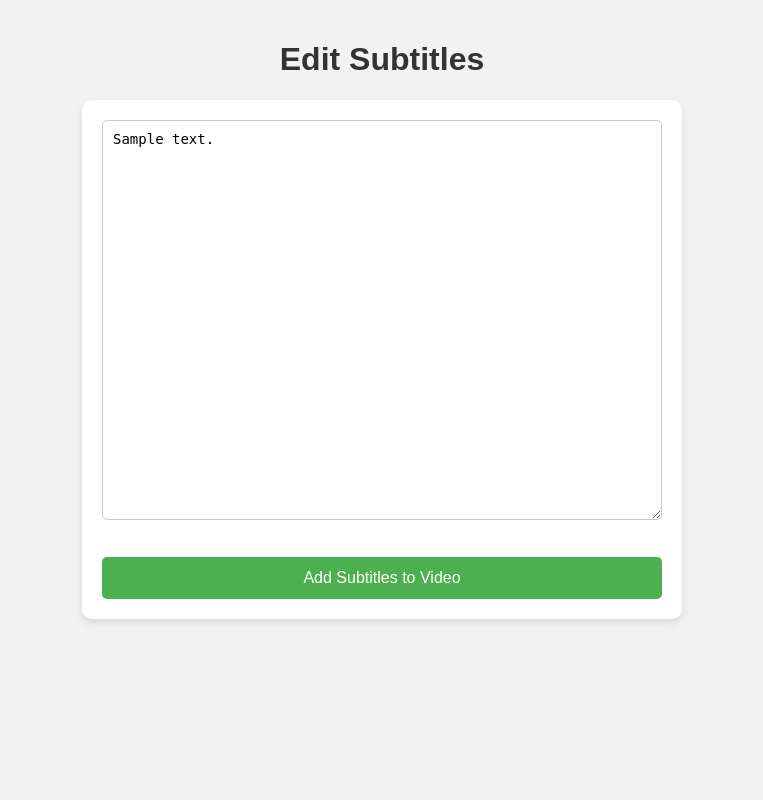
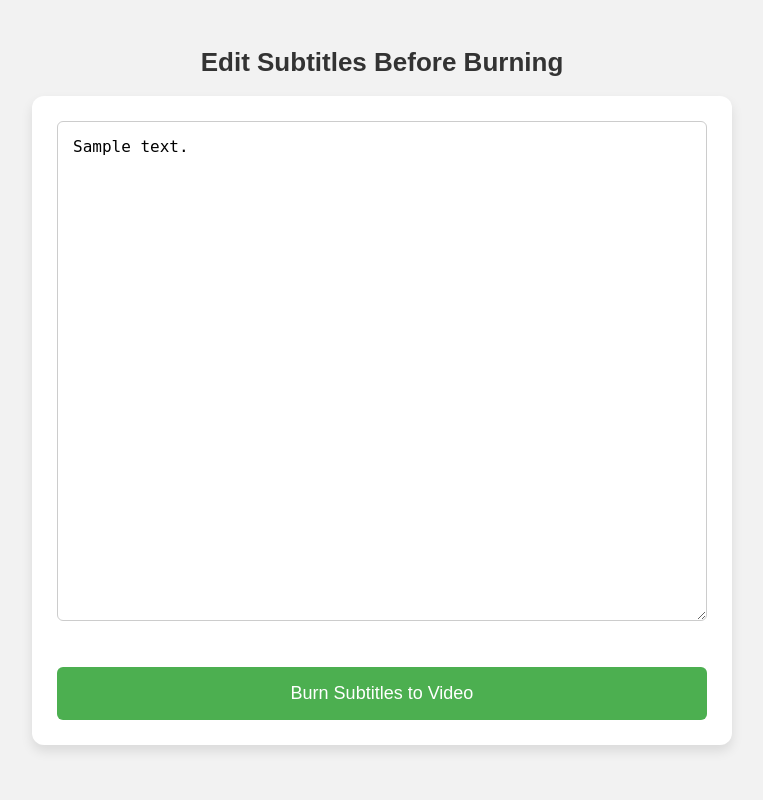
Before and after one commit to Hamza123455/flask-subtitles, a Flask app: template templates/edit.html in a window 1280 px wide. Shown: the whole page, without its empty margins (258-1021 px from the left). Run offline with Flask 3, Linux system fonts and the light colour scheme; the template is opened without the code that fills it: most values are stand-ins (such as "Sample title", 1, 10 or a date in 2020).

Commit message:
Update edit.html

```diff
--- a/templates/edit.html
+++ b/templates/edit.html
@@ -5,50 +5,52 @@
     <style>
         body {
             font-family: Arial, sans-serif;
-            padding: 20px;
+            padding: 30px;
             margin: 0;
             background-color: #f2f2f2;
             display: flex;
             flex-direction: column;
             align-items: center;
+            font-size: 18px;
         }
 
         h1 {
             text-align: center;
             color: #333;
+            font-size: 26px;
         }
 
         form {
             width: 100%;
-            max-width: 600px;
+            max-width: 700px;
             background-color: #fff;
-            padding: 20px;
-            box-shadow: 0 4px 8px rgba(0,0,0,0.1);
-            border-radius: 10px;
+            padding: 25px;
+            box-shadow: 0 6px 12px rgba(0,0,0,0.1);
+            border-radius: 12px;
             box-sizing: border-box;
         }
 
         textarea {
             width: 100%;
-            height: 400px;
-            padding: 10px;
+            height: 500px;
+            padding: 15px;
             font-family: monospace;
-            font-size: 14px;
+            font-size: 16px;
             border: 1px solid #ccc;
-            border-radius: 5px;
+            border-radius: 6px;
             box-sizing: border-box;
             resize: vertical;
         }
 
         button {
-            margin-top: 15px;
+            margin-top: 20px;
             width: 100%;
-            padding: 12px;
+            padding: 16px;
             background-color: #4CAF50;
             color: white;
-            font-size: 16px;
+            font-size: 18px;
             border: none;
-            border-radius: 5px;
+            border-radius: 6px;
             cursor: pointer;
         }
 
@@ -58,17 +60,17 @@
 
         @media (max-width: 600px) {
             textarea {
-                height: 300px;
-                font-size: 13px;
+                height: 400px;
+                font-size: 15px;
             }
         }
     </style>
 </head>
 <body>
-    <h1>Edit Subtitles</h1>
+    <h1>Edit Subtitles Before Burning</h1>
     <form method="post" action="/save_subtitles">
         <textarea name="srt" rows="30" cols="100">{{ srt_text }}</textarea><br><br>
-        <button type="submit">Add Subtitles to Video</button>
+        <button type="submit">Burn Subtitles to Video</button>
     </form>
 </body>
 </html>
```
